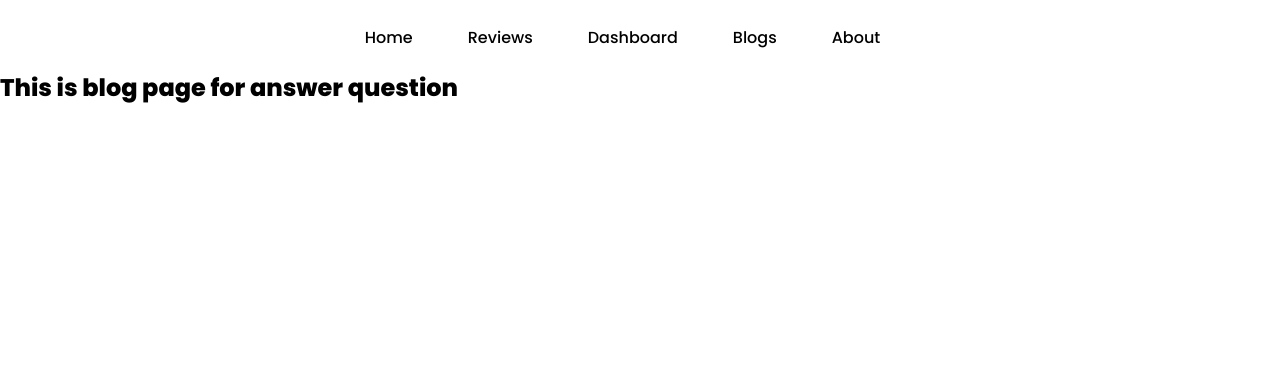
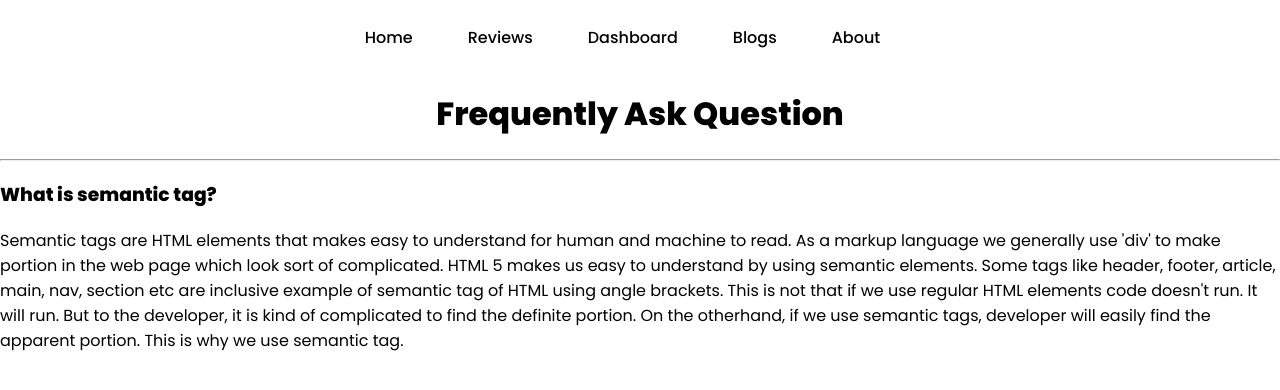
Before and after one commit to joymohanta/product-analysis-website, a React (Create React App) app: page /blogs in a window 1280 px wide. Shown: the top 390 px of the page. Built offline with nearby package versions, Linux system fonts and the light colour scheme.

Commit message:
one question added

```diff
--- a/src/components/Blogs/Blogs.css
+++ b/src/components/Blogs/Blogs.css
@@ -0,0 +1,4 @@
+.blog-title{
+    text-align: center;
+    margin-top: 40px;
+}
--- a/src/components/Blogs/Blogs.js
+++ b/src/components/Blogs/Blogs.js
@@ -1,9 +1,24 @@
 import React from "react";
+import "./Blogs.css";
 
 const Blogs = () => {
   return (
     <div>
-      <h2>This is blog page for answer question</h2>
+      <h1 className="blog-title">Frequently Ask Question</h1>
+      <hr />
+      <h3>What is semantic tag?</h3>
+      <p>
+        Semantic tags are HTML elements that makes easy to understand for human
+        and machine to read. As a markup language we generally use 'div' to make
+        portion in the web page which look sort of complicated. HTML 5 makes us
+        easy to understand by using semantic elements. Some tags like header,
+        footer, article, main, nav, section etc are inclusive example of
+        semantic tag of HTML using angle brackets. This is not that if we use
+        regular HTML elements code doesn't run. It will run. But to the
+        developer, it is kind of complicated to find the definite portion. On
+        the otherhand, if we use semantic tags, developer will easily find the
+        apparent portion. This is why we use semantic tag.
+      </p>
     </div>
   );
 };
```
Also changed, not shown: 1 other file (tests, documents, lock files or other folders).
